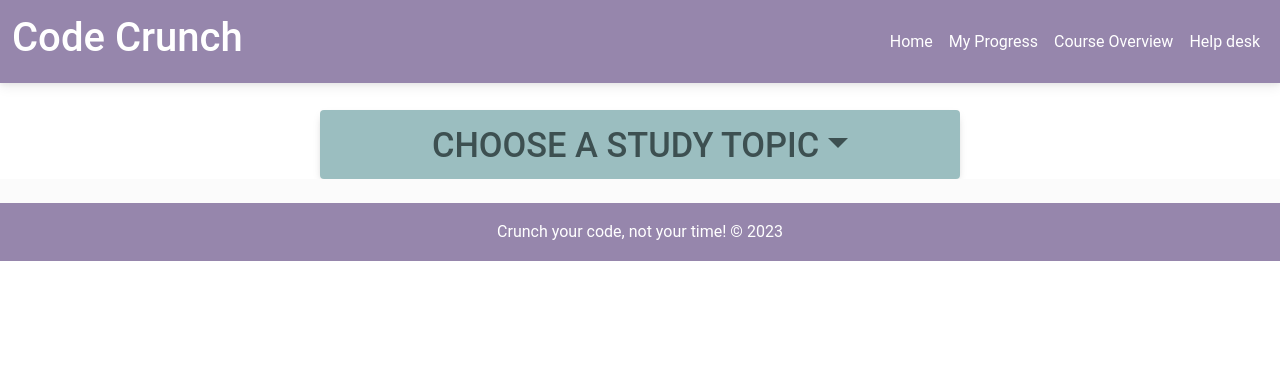
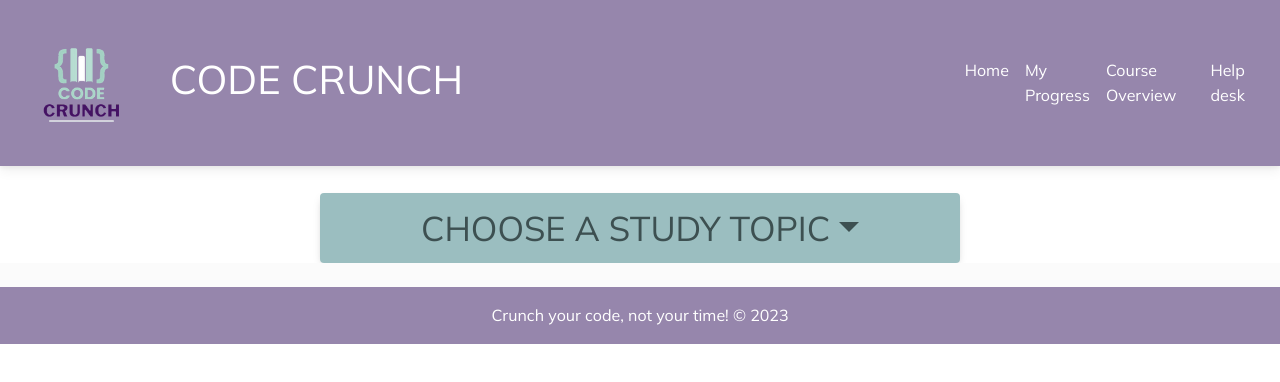
Before and after one commit to attrill20/CodeCrunchProjectWeek, a React app in the folder study-app/: page / in a window 1280 px wide. Built offline with nearby package versions, Linux system fonts and the light colour scheme.

Commit message:
logo added

```diff
--- a/study-app/public/index.html
+++ b/study-app/public/index.html
@@ -6,6 +6,7 @@
     <link
   href="https://cdnjs.cloudflare.com/ajax/libs/mdb-ui-kit/6.2.0/mdb.min.css"
   rel="stylesheet"/>
+  <link rel="stylesheet" href="https://fonts.googleapis.com/css?family=Mulish:400,700">
   <meta name="viewport" content="width=device-width, initial-scale=1" />
     <meta name="theme-color" content="#000000" />
     <meta
--- a/study-app/src/App/App.css
+++ b/study-app/src/App/App.css
@@ -1,3 +1,8 @@
+body {
+    font-family: 'Mulish', serif;
+  }
+  /* "Segoe UI" */
+
 .List {
     background-color: #C6C9E7;
     display: grid;
--- a/study-app/src/Header/Header.js
+++ b/study-app/src/Header/Header.js
@@ -19,7 +19,8 @@ const Header = () => {
             </button>
             <div className="d-flex align-items-center ">
               <div className="navbar-brand">
-                <h1 className= "title">Code Crunch</h1>
+              <img src={require("./file.png")} alt="logo" style ={{"margin-right": "2%", "height": "15%", "width":"15%"}}/>
+                <h1 className= "title">CODE CRUNCH</h1>
               </div>
             </div>
             <div className="collapse navbar-collapse" id="navbarExample01">
--- a/study-app/src/ListItem/ListItem.js
+++ b/study-app/src/ListItem/ListItem.js
@@ -3,7 +3,7 @@ import TimeButton from "../TimeButton/TimeButton.js";
 function ListItem(props) {
   return (
     <li id={props.id} className="card">
-    <h4> {props.text} </h4>
+    <h4>{props.text}</h4>
       {props.dangerouslySetInnerHTML && (
         <p dangerouslySetInnerHTML={{ __html: props.dangerouslySetInnerHTML.__html }} />
       )}
```
Also changed, not shown: study-app/src/Header/file.png (added).
